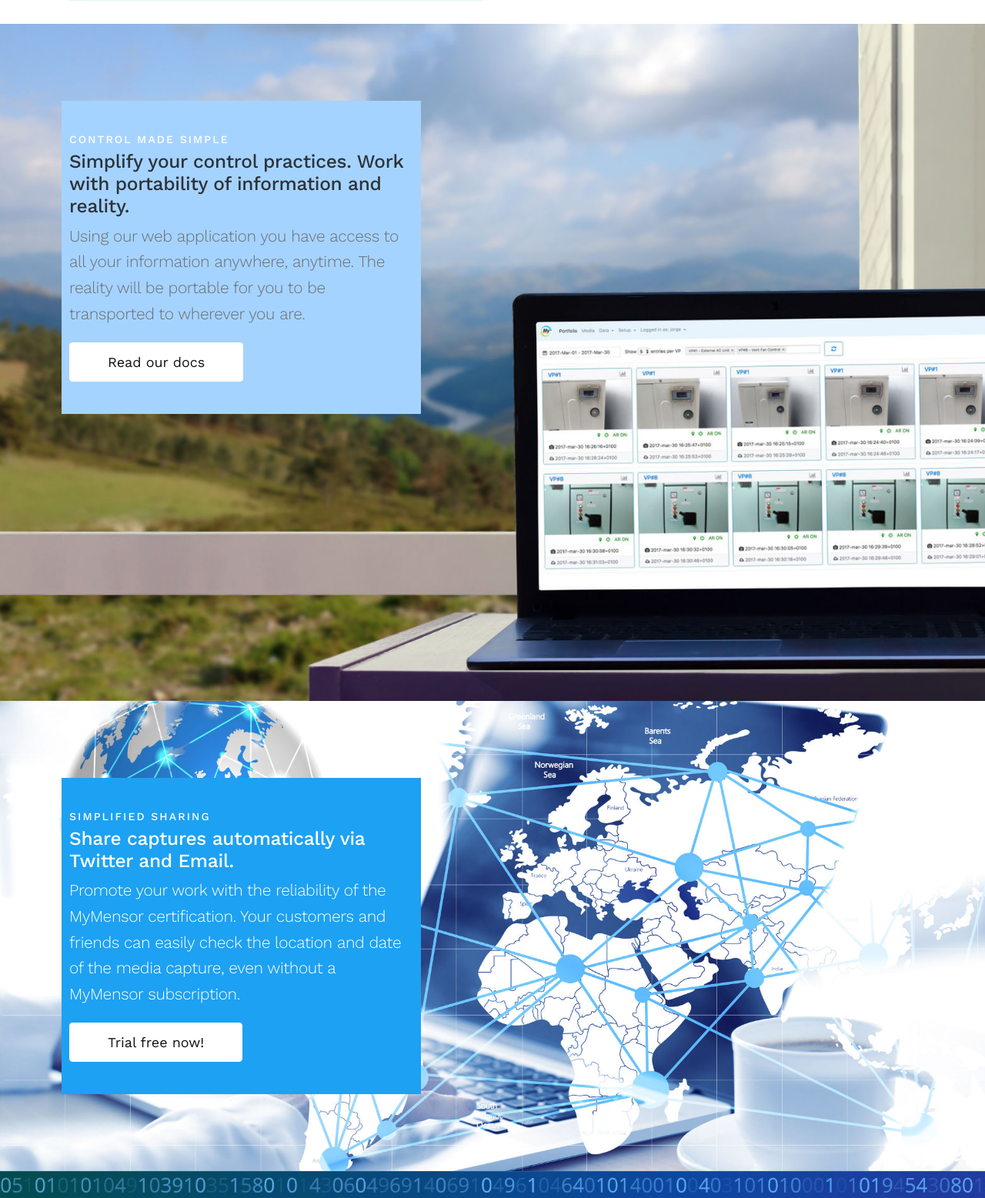
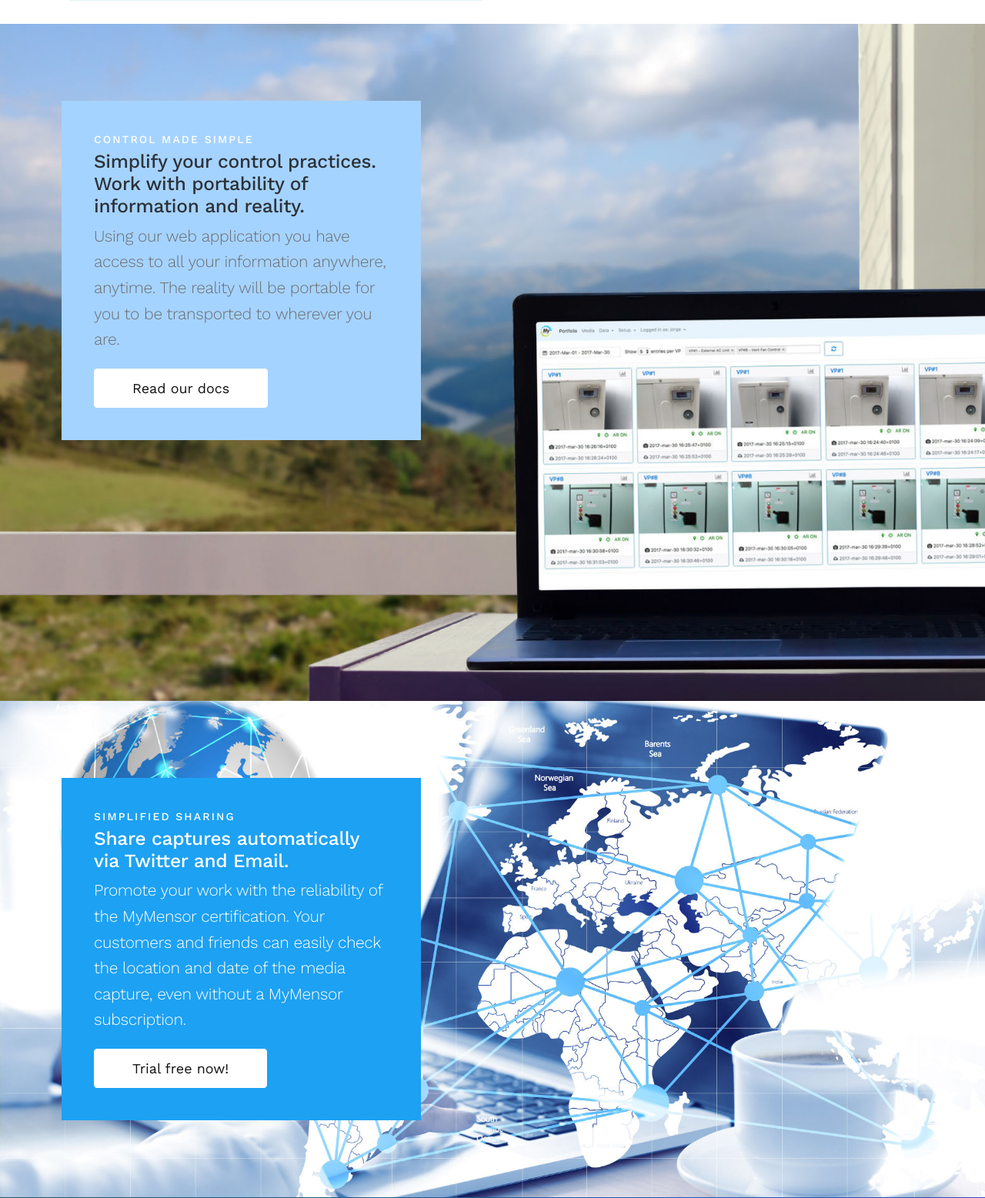
Before and after one commit to jorgercg/MyMensorWebsite, a Django app: page /en/ in a window 1280 px wide. Shown: the part 1277-2834 px from the top of the page at 77% size. Run offline with Django 3.2, Linux system fonts and the light colour scheme; some libraries are stand-ins or nearby versions.

Commit message:
13OUT2017 19h21min

```diff
--- a/mymwebsite/templates/index.html
+++ b/mymwebsite/templates/index.html
@@ -163,7 +163,7 @@
                  style="background-image: url({% static 'images/carousel02.jpg' %});">
                 <div class="container">
                     <div class="row app-align-center justify-content-start">
-                        <div class="col-md-5 py-5" style="background-color: #a5d3ff">
+                        <div class="col-md-5 p-5" style="background-color: #a5d3ff">
                             <h6 class="text-uppercase">{% trans "Control Made Simple" %}</h6>
                             <h3>{% trans "Simplify your control practices. Work with portability of information and reality." %}</h3>
                             <p class="lead mb-4">{% trans "Using our web application you have access to all your information anywhere, anytime. The reality will be portable for you to be transported to wherever you are." %}</p>
@@ -178,7 +178,7 @@
                  style="background-image: url({% static 'images/autosharing.jpg' %});">
                 <div class="container">
                     <div class="row app-align-center justify-content-start">
-                        <div class="col-md-5 py-5" style="background-color: #1DA1F2">
+                        <div class="col-md-5 p-5" style="background-color: #1DA1F2">
                             <h6 class="text-uppercase">{% trans "Simplified Sharing" %}</h6>
                             <h3>{% trans " Share captures automatically via Twitter and Email." %}</h3>
                             <p class="lead mb-4">{% trans " Promote your work with the reliability of the MyMensor certification. Your customers and friends can easily check the location and date of the media capture, even without a MyMensor subscription." %}</p>
@@ -194,7 +194,7 @@
                  style="background-image: url({% static 'images/bigdata.jpg' %});">
                 <div class="container">
                     <div class="row app-align-center justify-content-start">
-                        <div class="col-md-5 py-5" style="background-color: #a5d3ff">
+                        <div class="col-md-5 p-5" style="background-color: #a5d3ff">
                             <h6 class="text-uppercase">{% trans "Build your own bigdata" %}</h6>
                             <h3>{% trans "Use our web application to gather and view your data, in numerical and graphical ways." %}</h3>
                             <p class="lead mb-4">{% trans "Using our web application you can stablish operational ranges, yellow and red alarm ranges. Export your data to a CSV file and use wherever you need it." %}</p>
```
